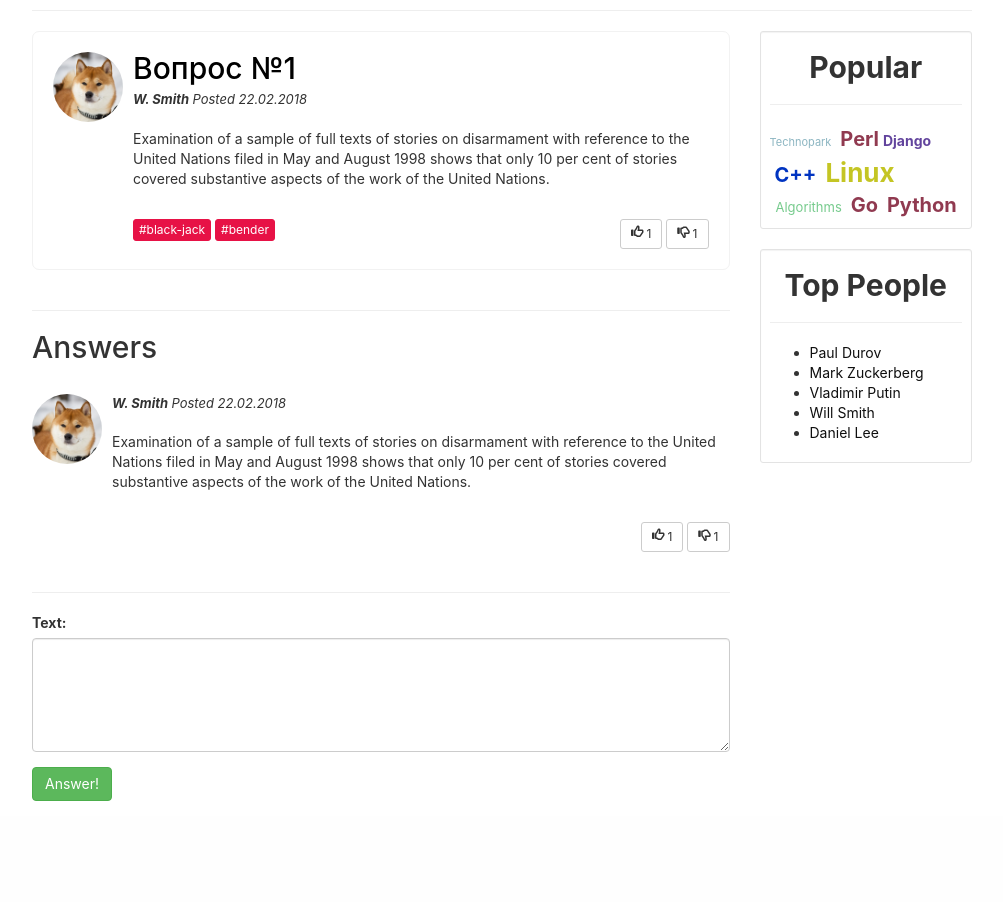
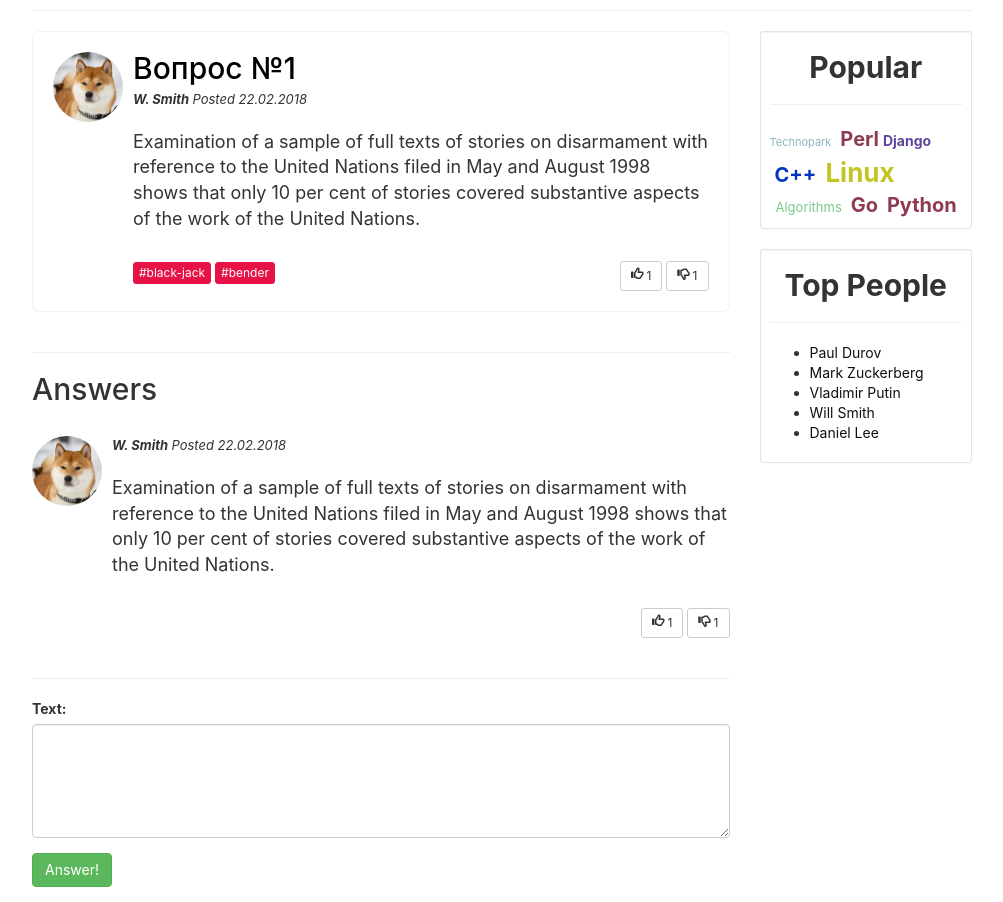
Before and after one commit to Unanoc/tpark_web, a Django app: page /question/1/ in a window 1280 px wide. Shown: the part 51-953 px from the top of the page, without its empty margins (138-1141 px from the left). Before the commit the page ends 867 px from the top, so only its background shows below. Run offline with Django 3.2, Linux system fonts and the light colour scheme; some libraries are stand-ins or nearby versions.

Commit message:
changed a font in questions and answers

```diff
--- a/question_ask_project/ask_me/static/css/questions.css
+++ b/question_ask_project/ask_me/static/css/questions.css
@@ -45,3 +45,6 @@
     padding: 20px;
     border-radius: 7px;
 }
+.content {
+    font-size: 18px;
+}
```
